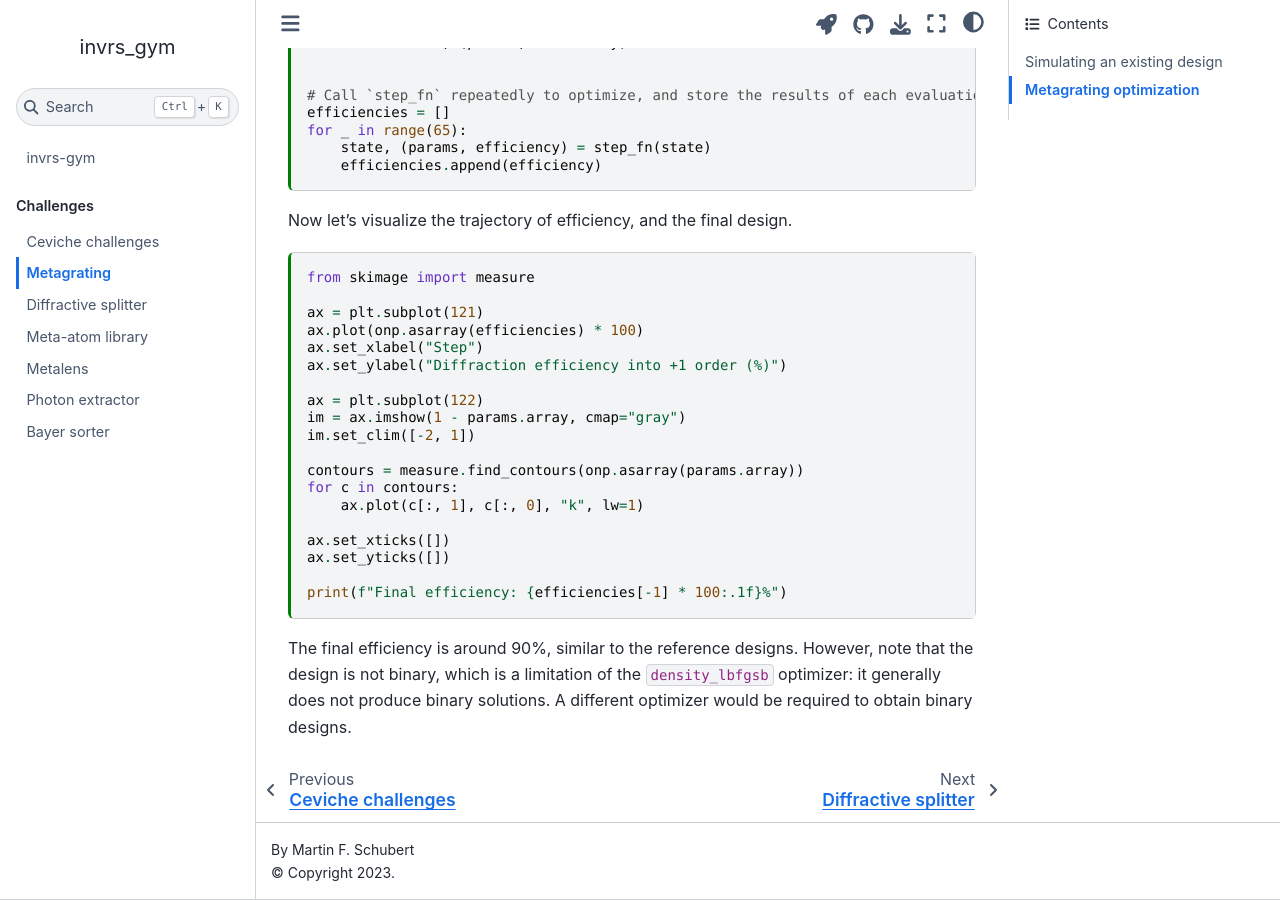
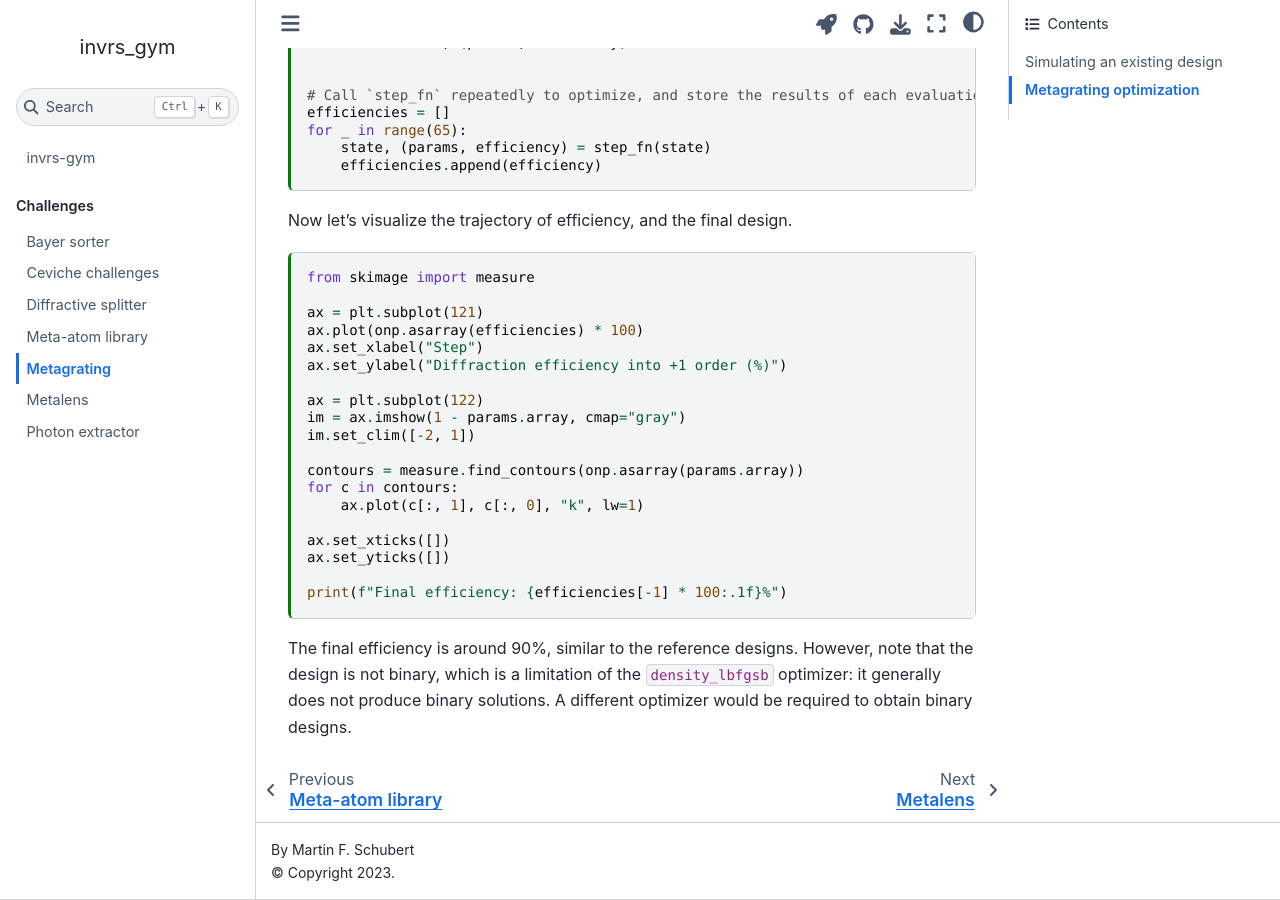
Before and after one commit to invrs-io/gym, a Jupyter Book: the page built from docs/notebooks/metagrating.ipynb, in a window 1280 px wide and 900 px high, scrolled down 2530 px. Built offline with Jupyter Book 1.0.4 settings and Sphinx 7.4.7 and the Sphinx Book theme 1.1.4, drawn with Linux system fonts in a browser that asks for light colours; some of the changed lines change nothing that is shown.

Commit message:
rename docs notebooks

```diff
--- a/docs/_toc.yml
+++ b/docs/_toc.yml
@@ -6,10 +6,10 @@
 parts:
   - caption: Challenges
     chapters:
-    - file: notebooks/ceviche_challenge
-    - file: notebooks/metagrating_challenge
-    - file: notebooks/diffractive_splitter_challenge
-    - file: notebooks/library_challenge
-    - file: notebooks/metalens_challenge
-    - file: notebooks/photon_extractor_challenge
-    - file: notebooks/bayer_challenge
+    - file: notebooks/bayer_sorter
+    - file: notebooks/ceviche_challenges
+    - file: notebooks/diffractive_splitter
+    - file: notebooks/meta_atom_library
+    - file: notebooks/metagrating
+    - file: notebooks/metalens
+    - file: notebooks/photon_extractor
```
Also changed, not shown: docs/notebooks/bayer_sorter.ipynb (renamed from docs/notebooks/bayer_challenge.ipynb), docs/notebooks/ceviche_challenges.ipynb (renamed from docs/notebooks/ceviche_challenge.ipynb), docs/notebooks/diffractive_splitter.ipynb (renamed from docs/notebooks/diffractive_splitter_challenge.ipynb), docs/notebooks/meta_atom_library.ipynb (renamed from docs/notebooks/library_challenge.ipynb), docs/notebooks/metagrating.ipynb (renamed from docs/notebooks/metagrating_challenge.ipynb), docs/notebooks/metalens.ipynb (renamed from docs/notebooks/metalens_challenge.ipynb), docs/notebooks/photon_extractor.ipynb (renamed from docs/notebooks/photon_extractor_challenge.ipynb).
